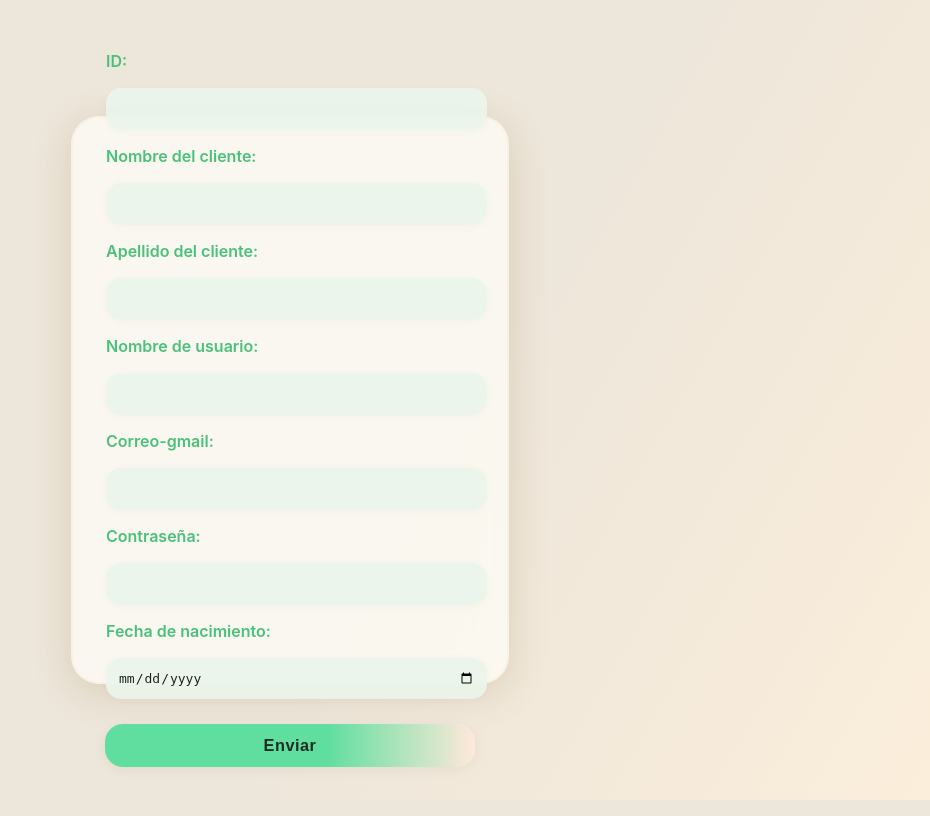
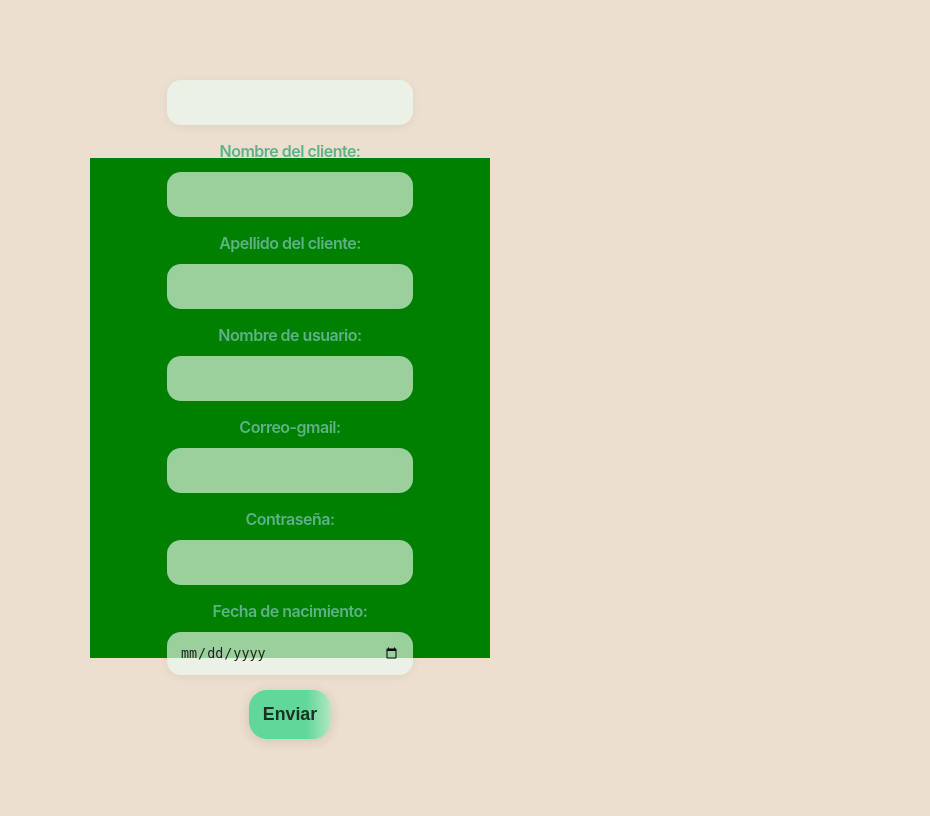
Before and after one commit to nagaiesc/OrganicZone, a PHP site: page /formularioclientes.php in a window 1280 px wide. Shown: the whole page, without its empty margins (350-1280 px from the left). Run offline with PHP 8.4, Linux system fonts and the light colour scheme.

Commit message:
cambiorigi

```diff
--- a/Clientes/formularioclientes.php
+++ b/Clientes/formularioclientes.php
@@ -14,44 +14,45 @@
         align-items: center;
 }
 body {
+    background: #ecdfcf;
     min-height: 100vh;
-    background: linear-gradient(120deg, #ede6da 60%, #fbeedb 100%);
-    font-family: 'Inter', Arial, sans-serif;
+    font-family: 'Inter', 'Segoe UI', Arial, sans-serif;
     display: flex;
     align-items: center;
     justify-content: center;
-    margin: 0;
 }
 
-.caja-formulario {
-    background: rgba(255,255,250,0.68);
+.form-container {
+    background: rgba(255,255,255,0.35);
+    box-shadow: 0 8px 32px rgba(55,45,45,0.18);
     border-radius: 28px;
-    box-shadow: 0 8px 38px rgba(128,95,25,0.18);
     backdrop-filter: blur(14px);
     -webkit-backdrop-filter: blur(14px);
-    border: 2px solid rgba(232,227,198,0.21);
-    padding: 36px 32px 28px 32px;
+    padding: 34px 30px;
     width: 370px;
-    max-width: 98vw;
-    margin: 0 18px;
+    min-width: 310px;
+    display: flex;
+    flex-direction: column;
+    gap: 17px;
+    border: 1.5px solid rgba(255,255,255,0.35);
 }
 
-.caja-formulario form {
-    width: 100%;
-}
-
-.caja-formulario table {
-    width: 100%;
-    border-collapse: separate;
-    border-spacing: 0 8px;
+.form-title {
+    font-size: 1.6em;
+    font-weight: 700;
+    color: #213d29;
+    margin-bottom: 12px;
+    letter-spacing: -2px;
+    text-align: left;
 }
 
 label {
-    color: #4ac17a;
+    color: #5eb286;
     font-weight: 600;
     font-size: 1em;
     margin-bottom: 7px;
     display: block;
+    letter-spacing: -0.5px;
 }
 
 input[type="text"],
@@ -59,98 +60,93 @@ input[type="email"],
 input[type="number"],
 input[type="password"],
 input[type="date"] {
-    width: 97%;
-    padding: 12px;
-    border-radius: 15px;
+    width: 100%;
+    padding: 13px;
+    margin-bottom: 12px;
     border: none;
-    background: rgba(235,245,235,0.93);
-    font-size: 1em;
+    border-radius: 14px;
+    background: rgba(235, 250, 240, 0.65);
+    font-size: 1.03em;
     color: #222;
-    margin-bottom: 6px;
-    box-shadow: 0 1.5px 7px rgba(160,155,95,0.06);
+    box-sizing: border-box;
+    box-shadow: 0 2px 8px rgba(80,85,60,0.08);
+    transition: background 0.2s, box-shadow 0.2s;
     outline: none;
-    transition: box-shadow 0.18s, background 0.13s;
 }
 
 input:focus {
-    background: rgba(210,246,225,0.86);
-    box-shadow: 0 0 0 2px #7ee1b5;
+    background: rgba(176,225,191,0.37);
+    box-shadow: 0 0 0 2px #8cd1ae;
 }
 
 input[type="submit"] {
-    background: linear-gradient(90deg,#60de9f 60%, #ffe9da 100%);
-    color: #222d22;
+    background: linear-gradient(90deg,#61d799 70%, #b4e7c3 100%);
+    color: #1b3122;
     font-weight: bold;
     border: none;
     border-radius: 18px;
-    padding: 12px 0;
-    font-size: 1.02em;
-    margin-top: 10px;
-    box-shadow: 0 2px 12px rgba(150,150,130,0.13);
+    padding: 14px;
+    font-size: 1.11em;
+    box-shadow: 0 2px 12px rgba(55,45,45,0.15);
     cursor: pointer;
-    width: 100%;
-    letter-spacing: 0.5px;
-    transition: background 0.17s;
+    transition: background 0.16s;
 }
 
 input[type="submit"]:hover {
-    background: linear-gradient(90deg,#44be96 60%, #ffe9da 100%);
+    background: linear-gradient(90deg,#54b98a 60%, #64c27b 100%);
 }
-
 
     </style>
 </head>
 <body>
- <body>
-    <div class="caja-formulario">
+    <div> <center>
     <form action="clientes.php" method="post">
+
         <table>
         <tr>
-                    <td><label for="id">ID:</label></td>
+        <td><input type="number" name ="id"required></td>
         </tr>
         <tr>
-                    <td><input type="number" name="id" required></td>
+        <th><label for="nombre">Nombre del cliente:</label></th>
         </tr>
         <tr>
-                    <td><label for="nombre">Nombre del cliente:</label></td>
+        <td><input type="text" name ="nombre"required></td>
         </tr>
         <tr>
-                    <td><input type="text" name="nombre" required></td>
+        <th><label for="apellido">Apellido del cliente:</label></th>
         </tr>
         <tr>
-                    <td><label for="apellido">Apellido del cliente:</label></td>
+        <td><input type="text" name ="apellido"required></td>
         </tr>
         <tr>
-                    <td><input type="text" name="apellido" required></td>
+        <th><label for="nombreusuario">Nombre de usuario:</label></th>
         </tr>
         <tr>
-                    <td><label for="nombreusuario">Nombre de usuario:</label></td>
+        <td><input type="text" name ="nombreusuario"required></td>
         </tr>
         <tr>
-                    <td><input type="text" name="nombreusuario" required></td>
+        <th><label for="correo">Correo-gmail:</label></th>
         </tr>
         <tr>
-                    <td><label for="correo">Correo-gmail:</label></td>
+        <td><input type="email" name ="correo"required></td>
         </tr>
         <tr>
-                    <td><input type="email" name="correo" required></td>
+        <th><label for="contrasena">Contraseña:</label></th>
         </tr>
         <tr>
-                    <td><label for="contrasena">Contraseña:</label></td>
+        <td><input type="password" name ="contrasena"required></td>
         </tr>
          <tr>
-                    <td><input type="password" name="contrasena" required></td>
+        <th><label for="fechanacimiento">Fecha de nacimiento:</label></th>
         </tr>
         <tr>
-                    <td><label for="fechanacimiento">Fecha de nacimiento:</label></td>
-                </tr>
-                <tr>
-                    <td><input type="date" name="fechanacimiento" required></td>
+        <td><input type="date" name ="fechanacimiento"required></td>
         </tr>
         </table>
         <input type="submit" value="Enviar">
+
     </form>
-    </div>
+</div></center>
 </body>
 
 </body>
```
Lines whose indentation alone changed are shown as unchanged.
